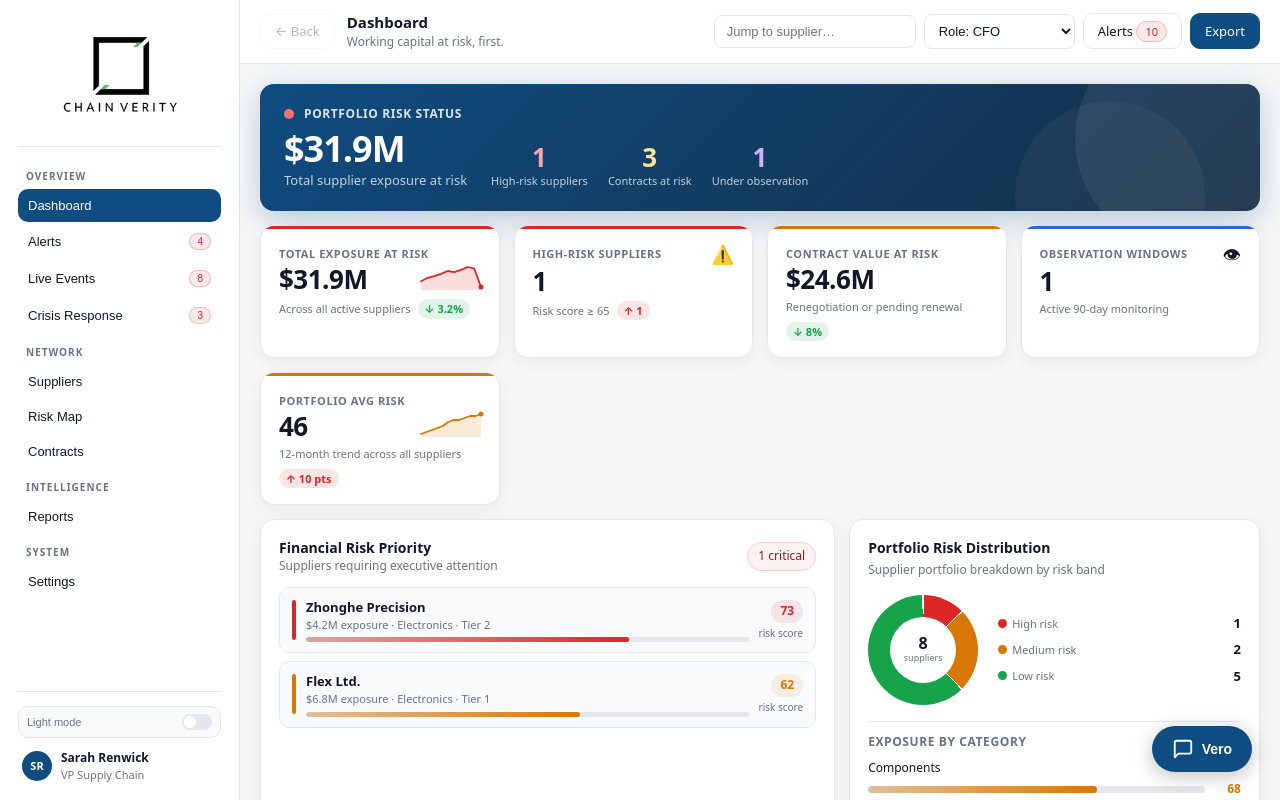
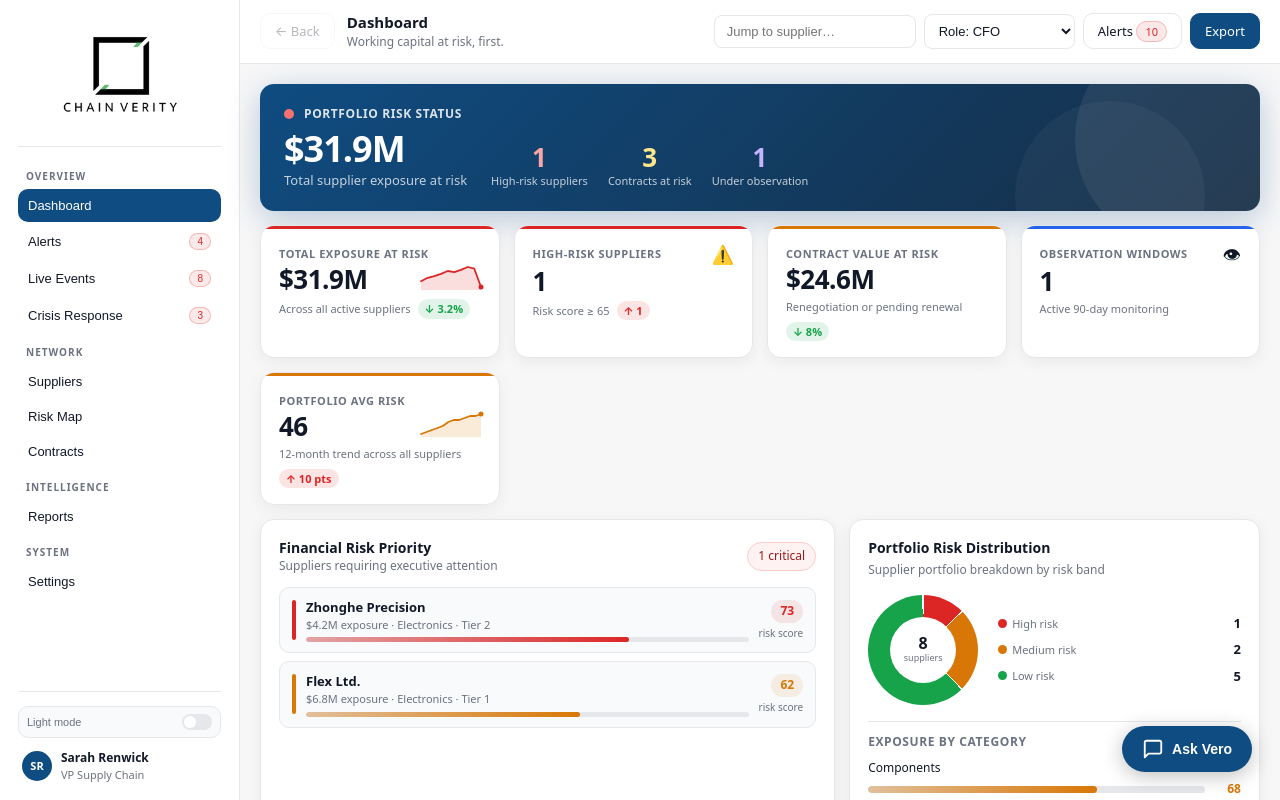
Before and after one commit to ChainVerity-Owner/chain-verity, a Next.js app: page / in a window 1280 px wide. Shown: the top 800 px of the page. Built offline with nearby package versions, Linux system fonts and the light colour scheme.

Commit message:
chore: auto-save

```diff
--- a/src/components/ui/AIChat.tsx
+++ b/src/components/ui/AIChat.tsx
@@ -305,7 +305,7 @@ export function AIChat() {
         <svg width="22" height="22" viewBox="0 0 24 24" fill="none" stroke="currentColor" strokeWidth="2" strokeLinecap="round" strokeLinejoin="round">
           <path d="M21 15a2 2 0 0 1-2 2H7l-4 4V5a2 2 0 0 1 2-2h14a2 2 0 0 1 2 2z" />
         </svg>
-        <span>Vero</span>
+        <span>Ask Vero</span>
       </button>
 
       {open && (
```
